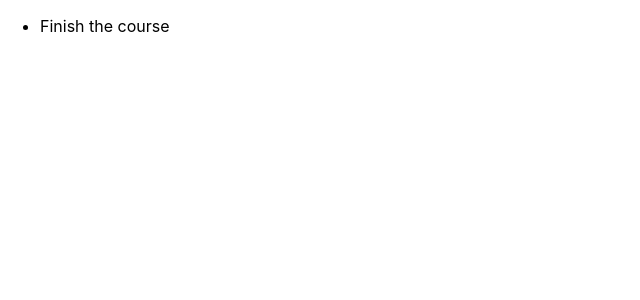
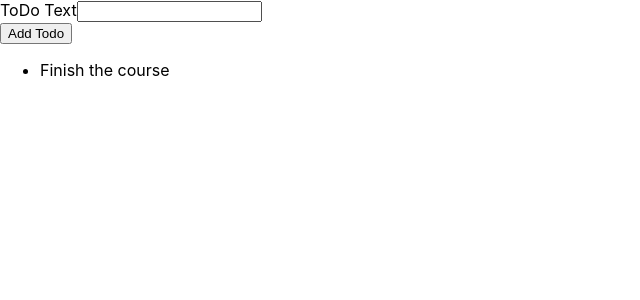
Before and after one commit to maya-salcedo/todo-react-typescript, a React (Create React App) app: page / in a window 1280 px wide. Shown: the top 300 px of the page, without its empty margins (0-640 px from the left). Built offline with nearby package versions, Linux system fonts and the light colour scheme.

Commit message:
getting user input with refs

```diff
--- a/src/App.tsx
+++ b/src/App.tsx
@@ -1,10 +1,12 @@
 import React from 'react';
 import TodoList from './components/ToDoList';
+import NewTodo from './components/NewTodo';
 
 const App: React.FC = () => {
   const todos = [{ id: 't1', text: 'Finish the course' }];
   return (
     <div className="App">
+      <NewTodo />
       <TodoList items={todos} />
     </div>
   );
--- /dev/null
+++ b/src/components/NewTodo.tsx
@@ -0,0 +1,21 @@
+import React, { useRef } from 'react';
+
+const NewTodo: React.FC = () => {
+  const textInputRef = useRef<HTMLInputElement>(null);
+  const todoSubmitHandler = (event: React.FormEvent) => {
+    event.preventDefault();
+    const enteredText = textInputRef.current!.value;
+    console.log(enteredText);
+  };
+  return (
+    <form onSubmit={todoSubmitHandler}>
+      <div>
+        <label htmlFor="todo-text">ToDo Text</label>
+        <input type="text" id="todo-text" ref={textInputRef} />
+      </div>
+      <button type="submit">Add Todo</button>
+    </form>
+  );
+};
+
+export default NewTodo;
```
